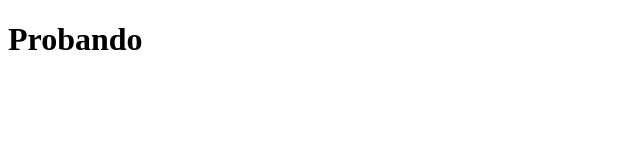
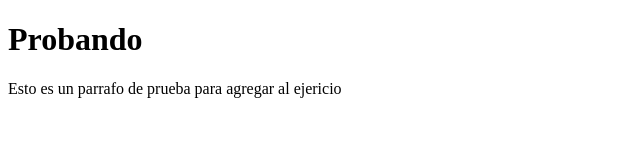
Before and after one commit to Ariel-Silver/Ejercicio_Javiera, a plain HTML site: page index.html in a window 1280 px wide. Shown: the whole page, without its empty margins (0-640 px from the left). Drawn offline with Linux system fonts and the light colour scheme.

Commit message:
agrege parrafo en el index

```diff
--- a/index.html
+++ b/index.html
@@ -8,6 +8,7 @@
 </head>
 <body>
     <H1>Probando</H1>
+    <p>Esto es un parrafo de prueba para agregar al ejericio</p>
 
 </body>
 </html>
```
